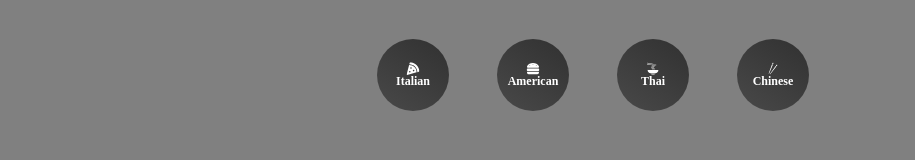
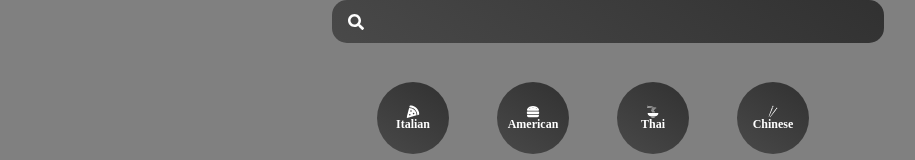
Before and after one commit to SasaMilicic/recipe-app, a React (Create React App) app: page / in a window 1280 px wide. Shown: the top 160 px of the page, without its empty margins (32-947 px from the left). Built offline with nearby package versions, Linux system fonts and the light colour scheme; no server answers.

Commit message:
add serach-bar and style

```diff
--- a/src/App.jsx
+++ b/src/App.jsx
@@ -1,6 +1,7 @@
 import { StyApp, GlobalStyle } from './style-app';
+import Search from './components/Search';
+import Category from './components/Category';
 import Pages from './pages/Pages';
-import Category from './components/Category';
 import { BrowserRouter } from 'react-router-dom';
 
 function App() {
@@ -9,6 +10,7 @@ function App() {
       <GlobalStyle />
       <StyApp>
         <BrowserRouter>
+          <Search />
           <Category />
           <Pages />
         </BrowserRouter>
--- /dev/null
+++ b/src/components/Search.jsx
@@ -0,0 +1,26 @@
+import React, { useState } from 'react';
+import { StyForm } from './style-components';
+import { FaSearch } from 'react-icons/fa';
+
+function Search() {
+  const [input, setInput] = useState('');
+
+  const submitHandler = (e) => {
+    e.preventDefault();
+  };
+
+  return (
+    <StyForm onSubmit={submitHandler}>
+      <div>
+        <FaSearch />
+        <input
+          type="text"
+          onChange={(e) => setInput(e.target.value)}
+          value={input}
+        />
+      </div>
+    </StyForm>
+  );
+}
+
+export default Search;
--- a/src/components/style-components.js
+++ b/src/components/style-components.js
@@ -1,5 +1,33 @@
 import styled from 'styled-components';
 import { NavLink } from 'react-router-dom';
+
+export const StyForm = styled.form`
+  margin: 0px 300px;
+
+  div {
+    width: 100%;
+    position: relative;
+  }
+
+  input {
+    background: linear-gradient(35deg, #494949, #313131);
+    font-size: 20px;
+    color: white;
+    padding: 10px 40px;
+    border: none;
+    border-radius: 15px;
+    outline: none;
+    width: 100%;
+  }
+
+  svg {
+    position: absolute;
+    top: 50%;
+    left: 0%;
+    transform: translate(100%, -50%);
+    color: white;
+  }
+`;
 
 export const StyPopular = styled.div`
   margin: 60px 0px;
```
